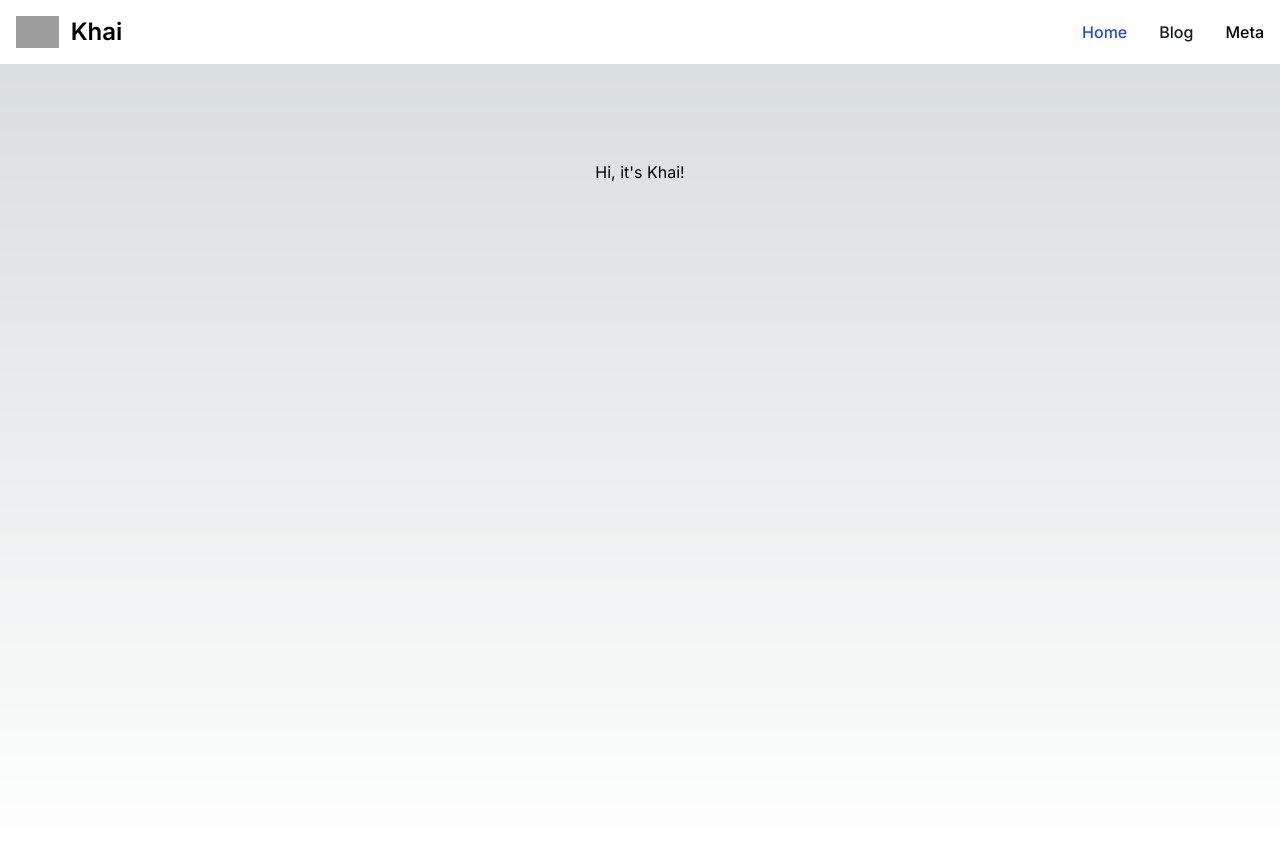
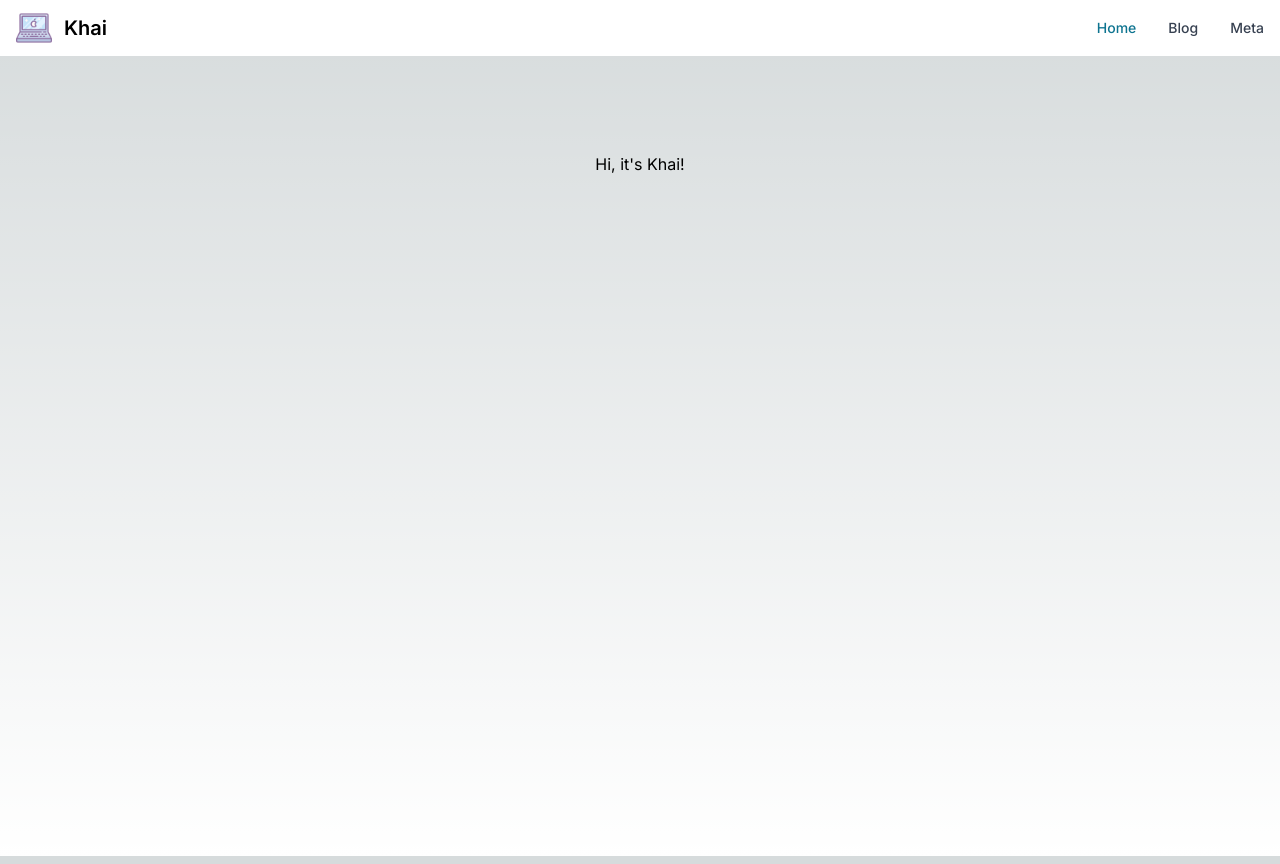
Before and after one commit to khaister/khaister.github.io, a Next.js app: page / in a window 1280 px wide. Built offline with nearby package versions, Linux system fonts and the light colour scheme; grey boxes are pictures that could not be loaded.

Commit message:
Use NavBar from Flowbite

```diff
--- a/src/app/layout.tsx
+++ b/src/app/layout.tsx
@@ -1,7 +1,7 @@
-import type { Metadata } from 'next'
-import { Inter } from 'next/font/google'
+import type { Metadata } from 'next';
+import { Inter } from 'next/font/google';
 
-import './globals.css'
+import './globals.css';
 import { NavBar } from '@/components/NavBar/NavBar';
 
 const inter = Inter({ subsets: ['latin'] })
--- a/src/components/NavBar/NavBar.tsx
+++ b/src/components/NavBar/NavBar.tsx
@@ -1,63 +1,46 @@
+"use client";
+
 import Link from "next/link";
+import { usePathname } from "next/navigation";
+import {
+  Navbar,
+  NavbarBrand,
+  NavbarCollapse,
+  NavbarLink,
+} from "flowbite-react";
 
 export const NavBar = () => {
+  const links = [
+    { url: "/", name: "Home" },
+    { url: "/blog", name: "Blog" },
+    { url: "/meta", name: "Meta" },
+  ];
+  const pathname = usePathname();
   return (
-    <nav className="bg-white border-gray-200 dark:bg-gray-900">
-      <div className="max-w-screen-xl flex flex-wrap items-center justify-between mx-auto p-4">
-        <a
-          href="/"
-          className="flex items-center space-x-3 rtl:space-x-reverse"
-        >
-          <img
-            src="https://flowbite.com/docs/images/logo.svg"
-            className="h-8"
-          />
-          <span className="self-center text-2xl font-semibold whitespace-nowrap dark:text-white">
-            Khai
-          </span>
-        </a>
-        <button
-          data-collapse-toggle="navbar-default"
-          type="button"
-          className="inline-flex items-center p-2 w-10 h-10 justify-center text-sm text-gray-500 rounded-lg md:hidden hover:bg-gray-100 focus:outline-none focus:ring-2 focus:ring-gray-200 dark:text-gray-400 dark:hover:bg-gray-700 dark:focus:ring-gray-600"
-          aria-controls="navbar-default"
-          aria-expanded="false"
-        >
-          <span className="sr-only">Open main menu</span>
-          <svg
-            className="w-5 h-5"
-            aria-hidden="true"
-            xmlns="http://www.w3.org/2000/svg"
-            fill="none"
-            viewBox="0 0 17 14"
+    <Navbar fluid>
+      <NavbarBrand as={Link} href="/">
+        <img
+          src="/icons8-laptop-cute-color-96.png"
+          className="mr-3 h-6 sm:h-9"
+        ></img>
+        <span className="self-center whitespace-nowrap text-xl font-semibold dark:text-white">
+          Khai
+        </span>
+      </NavbarBrand>
+
+      <Navbar.Toggle />
+
+      <NavbarCollapse>
+        {links.map((link, index) => (
+          <NavbarLink
+            active={pathname === link.url}
+            href={link.url}
+            key={index}
           >
-            <path
-              stroke="currentColor"
-              strokeLinecap="round"
-              strokeLinejoin="round"
-              strokeWidth="2"
-              d="M1 1h15M1 7h15M1 13h15"
-            />
-          </svg>
-        </button>
-        <div className="hidden w-full md:block md:w-auto" id="navbar-default">
-          <div className="font-medium flex flex-col p-4 md:p-0 mt-4 border border-gray-100 rounded-lg bg-gray-50 md:flex-row md:space-x-8 rtl:space-x-reverse md:mt-0 md:border-0 md:bg-white dark:bg-gray-800 md:dark:bg-gray-900 dark:border-gray-700">
-            <Link
-              href="/"
-              className="block py-2 px-3 text-white bg-blue-700 rounded md:bg-transparent md:text-blue-700 md:p-0 dark:text-white md:dark:text-blue-500"
-            >
-              Home
-            </Link>
-            <Link
-              href="/blog"
-              className="block py-2 px-3 text-gray-900 rounded hover:bg-gray-100 md:hover:bg-transparent md:border-0 md:hover:text-blue-700 md:p-0 dark:text-white md:dark:hover:text-blue-500 dark:hover:bg-gray-700 dark:hover:text-white md:dark:hover:bg-transparent"
-            >
-              Blog
-            </Link>
-            <Link href="/meta">Meta</Link>
-          </div>
-        </div>
-      </div>
-    </nav>
+            {link.name}
+          </NavbarLink>
+        ))}
+      </NavbarCollapse>
+    </Navbar>
   );
 };
--- a/tailwind.config.ts
+++ b/tailwind.config.ts
@@ -2,6 +2,7 @@ import type { Config } from 'tailwindcss'
 
 const config: Config = {
   content: [
+    './node_modules/flowbite-react/lib/**/*.js',
     './src/pages/**/*.{js,ts,jsx,tsx,mdx}',
     './src/components/**/*.{js,ts,jsx,tsx,mdx}',
     './src/app/**/*.{js,ts,jsx,tsx,mdx}',
@@ -15,6 +16,8 @@ const config: Config = {
       },
     },
   },
-  plugins: [],
+  plugins: [
+    require("flowbite/plugin")
+  ],
 }
 export default config
```
Also changed, not shown: package.json (+7 -5 lines), public/icons8-laptop-cute-color-96.png (added), 1 other file (tests, documents, lock files or other folders).
